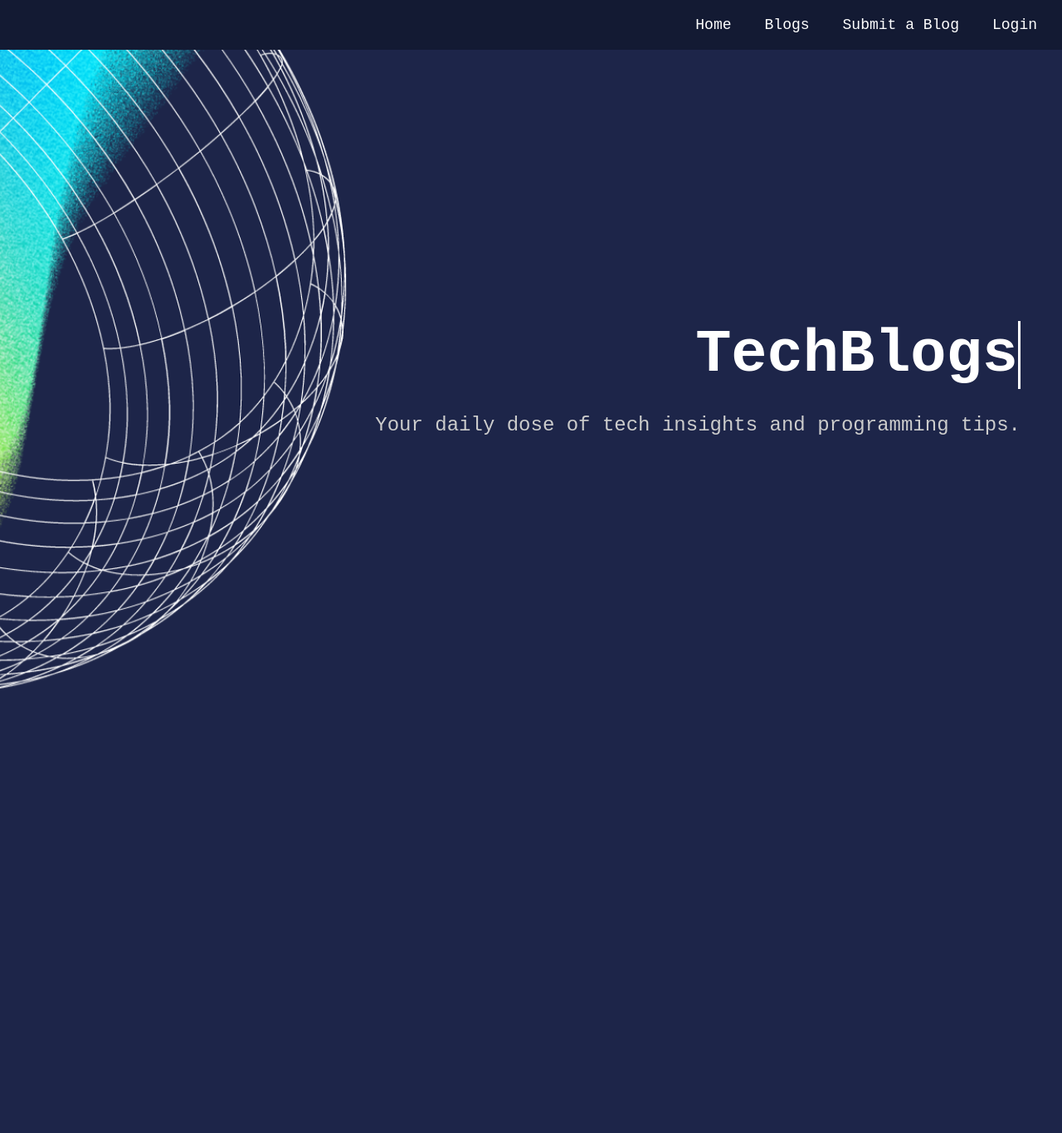
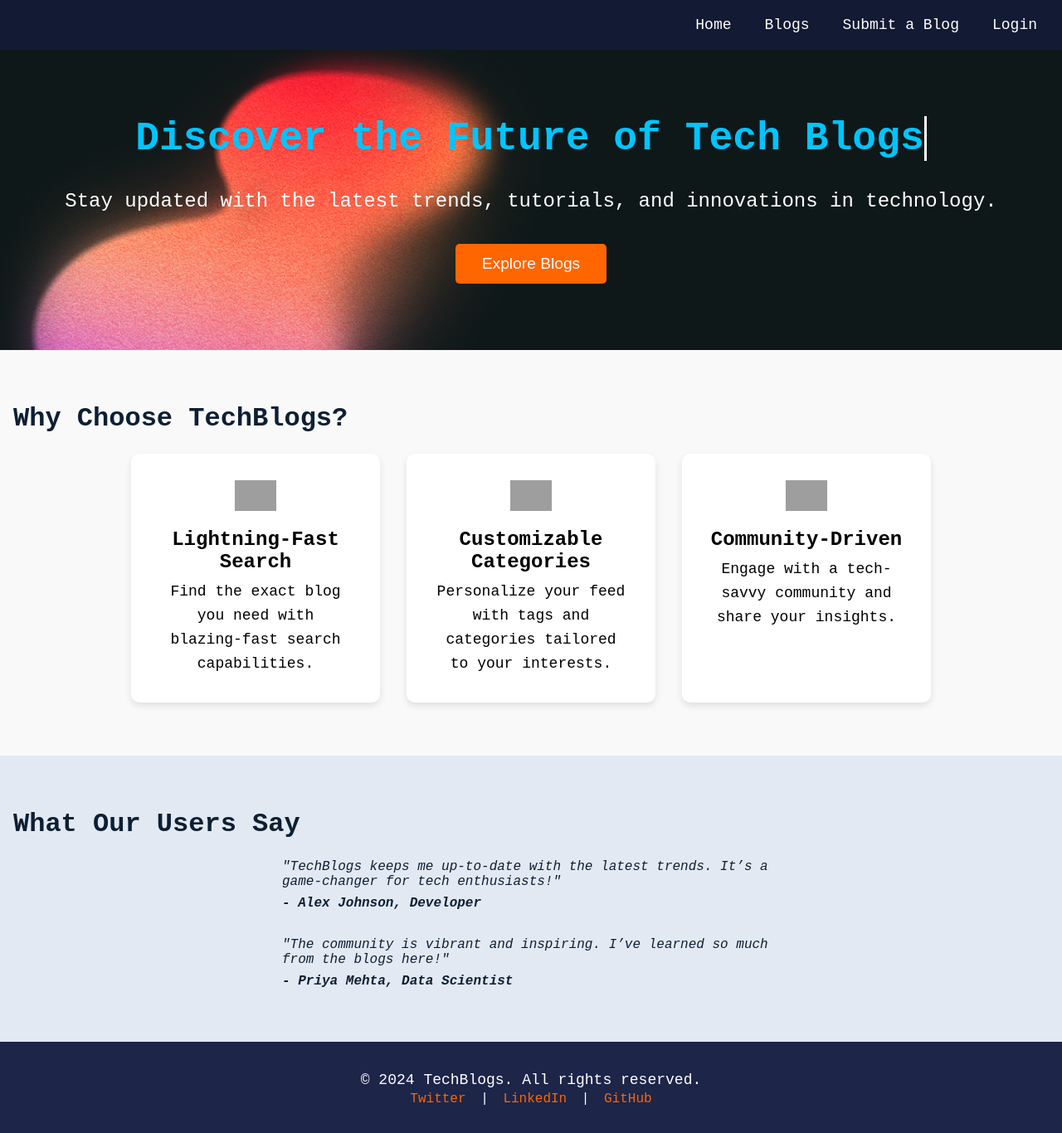
Before and after one commit to Samayeeta/tech-blog, a React (Vite) app in the folder tech-blog/: page / in a window 1280 px wide. Shown: the whole page at 83% size. Before the commit the page ends 860 px from the top, so only its background shows below. Built offline with nearby package versions, Linux system fonts and the light colour scheme; grey boxes are pictures that could not be loaded.

Commit message:
Updated layouts

```diff
--- a/tech-blog/src/index.css
+++ b/tech-blog/src/index.css
@@ -161,11 +161,11 @@ p.subhead {
 
 /* Animations on Home Page */
 .fade-in {
-  animation: fadeIn 1.5s ease-out;
+  animation: fadeIn 2.5s ease-out;
 }
 
 .slide-in {
-  animation: slideIn 1.5s ease-out 0.5s;
+  animation: slideIn 0.3s ease-out 0.3s;
   animation-fill-mode: forwards;
 }
 
--- /dev/null
+++ b/tech-blog/src/pages/Blogs.css
@@ -0,0 +1,70 @@
+.blogs-page {
+  font-family: "Montserrat", sans-serif;
+  padding: 2rem;
+  text-align: center;
+}
+
+.blogs-title {
+  font-size: 2.5rem;
+  margin-bottom: 1.5rem;
+}
+
+.blogs-controls {
+  display: flex;
+  justify-content: center;
+  gap: 1rem;
+  margin-bottom: 2rem;
+}
+
+.search-input,
+.filter-select {
+  padding: 0.8rem 1rem;
+  font-size: 1rem;
+  border: 2px solid #ccc;
+  border-radius: 8px;
+}
+
+.search-input:focus,
+.filter-select:focus {
+  outline: none;
+  border-color: #007bff;
+}
+
+.blogs-list {
+  display: grid;
+  grid-template-columns: repeat(auto-fit, minmax(300px, 1fr));
+  gap: 1.5rem;
+}
+
+.blog-container {
+  background-color: #ffffff;
+  padding: 1.5rem;
+  border-radius: 10px;
+  box-shadow: 0px 4px 6px rgba(0, 0, 0, 0.1);
+  text-align: left;
+  color: black;
+}
+
+.blog-container h2 {
+  font-size: 1.5rem;
+  margin-bottom: 1rem;
+}
+
+.blog-container p {
+  font-size: 1rem;
+  color: #555;
+}
+
+.read-more {
+  margin-top: 1rem;
+  padding: 0.5rem 1rem;
+  background-color: #007bff;
+  color: white;
+  border: none;
+  border-radius: 5px;
+  cursor: pointer;
+}
+
+.read-more:hover {
+  background-color: #0056b3;
+}
--- a/tech-blog/src/pages/Blogs.jsx
+++ b/tech-blog/src/pages/Blogs.jsx
@@ -1,53 +1,97 @@
 import React, { useState } from "react";
+import "./Blogs.css";
 
-const Blogs = () => {
-  const [search, setSearch] = useState("");
-  const [filter, setFilter] = useState("all");
+const blogs = [
+  {
+    id: 1,
+    title: "Understanding Python Basics",
+    tags: ["Python", "Beginner"],
+    content: "This blog covers the fundamental concepts of Python programming.",
+  },
+  {
+    id: 2,
+    title: "Intermediate Python Projects",
+    tags: ["Python", "Intermediate"],
+    content: "Take your Python skills to the next level with these projects.",
+  },
+  {
+    id: 3,
+    title: "Advanced Python for Data Science",
+    tags: ["Python", "Advanced"],
+    content: "Explore advanced techniques in Python for data science applications.",
+  },
+  {
+    id: 4,
+    title: "Web Development with Python",
+    tags: ["Python", "Web"],
+    content: "Learn how to use Python for web development with frameworks like Django.",
+  },
+  {
+    id: 5,
+    title: "Automating Tasks with Python",
+    tags: ["Python", "Automation"],
+    content: "Discover how to automate mundane tasks using Python scripting.",
+  },
+];
 
-  const blogs = [
-    { id: 1, title: "Understanding React Hooks", content: "Full content for React Hooks", difficulty: "Beginner" },
-    { id: 2, title: "CSS Tricks for Developers", content: "Full content for CSS Tricks", difficulty: "Intermediate" },
-    { id: 3, title: "JavaScript ES6 Features", content: "Full content for ES6 Features", difficulty: "Advanced" },
-    { id: 4, title: "Node.js Basics", content: "Full content for Node.js Basics", difficulty: "Beginner" },
-    { id: 5, title: "Understanding Databases", content: "Full content for Databases", difficulty: "Intermediate" },
-  ];
+function Blogs() {
+  const [searchTerm, setSearchTerm] = useState("");
+  const [filterTag, setFilterTag] = useState("");
+
+  const handleSearchChange = (e) => {
+    setSearchTerm(e.target.value);
+  };
+
+  const handleFilterChange = (e) => {
+    setFilterTag(e.target.value);
+  };
 
   const filteredBlogs = blogs.filter(
     (blog) =>
-      blog.title.toLowerCase().includes(search.toLowerCase()) &&
-      (filter === "all" || blog.difficulty === filter)
+      (blog.title.toLowerCase().includes(searchTerm.toLowerCase()) ||
+        blog.content.toLowerCase().includes(searchTerm.toLowerCase())) &&
+      (filterTag === "" || blog.tags.includes(filterTag))
   );
 
   return (
-    <div className="blogs-container">
-      <h1>Blogs</h1>
-      <div className="search-container">
+    <div className="blogs-page">
+      <h1 className="blogs-title">Explore Blogs</h1>
+      <div className="blogs-controls">
         <input
           type="text"
+          className="search-input"
           placeholder="Search blogs..."
-          value={search}
-          onChange={(e) => setSearch(e.target.value)}
+          value={searchTerm}
+          onChange={handleSearchChange}
         />
-        <select value={filter} onChange={(e) => setFilter(e.target.value)}>
-          <option value="all">All</option>
+        <select
+          className="filter-select"
+          value={filterTag}
+          onChange={handleFilterChange}
+        >
+          <option value="">All</option>
           <option value="Beginner">Beginner</option>
           <option value="Intermediate">Intermediate</option>
           <option value="Advanced">Advanced</option>
+          <option value="Web">Web</option>
+          <option value="Automation">Automation</option>
         </select>
       </div>
-      <div className="blog-list">
-        {filteredBlogs.map((blog) => (
-          <div className="blog-card animated" key={blog.id}>
-            <h2>{blog.title}</h2>
-            <p>{blog.content.substring(0, 100)}...</p>
-            <a href={`/blogs/${blog.id}`} className="read-more">
-              Read More
-            </a>
-          </div>
-        ))}
+      <div className="blogs-list">
+        {filteredBlogs.length > 0 ? (
+          filteredBlogs.map((blog) => (
+            <div key={blog.id} className="blog-container">
+              <h2>{blog.title}</h2>
+              <p>{blog.content}</p>
+              <button className="read-more">Read More</button>
+            </div>
+          ))
+        ) : (
+          <p>No blogs match your search or filter criteria.</p>
+        )}
       </div>
     </div>
   );
-};
+}
 
 export default Blogs;
--- a/tech-blog/src/pages/Home.jsx
+++ b/tech-blog/src/pages/Home.jsx
@@ -1,14 +1,66 @@
 import React from "react";
+import "./HomePage.css";
 
-const Home = () => {
+function HomePage() {
   return (
-    <div className="home-container">
-      <div className="home-content">
-        <h1 className="headline typewriter">TechBlogs</h1>
-        <p className="subhead slide-up">Your daily dose of tech insights and programming tips.</p>
-      </div>
+    <div className="homepage">
+      {/* Hero Section */}
+      <section className="hero">
+        <h1 className="hero-title">
+          <span className="typewriter">Discover the Future of Tech Blogs</span>
+        </h1>
+        <p className="hero-subtitle slide-in">
+          Stay updated with the latest trends, tutorials, and innovations in technology.
+        </p>
+        <button className="cta-button">Explore Blogs</button>
+      </section>
+
+      {/* Features Section */}
+      <section className="features">
+        <h2 className="section-title">Why Choose TechBlogs?</h2>
+        <div className="features-grid">
+          <div className="feature-card">
+            <img src="/assets/fast.svg" alt="Fast" />
+            <h3>Lightning-Fast Search</h3>
+            <p>Find the exact blog you need with blazing-fast search capabilities.</p>
+          </div>
+          <div className="feature-card">
+            <img src="/assets/customize.svg" alt="Customization" />
+            <h3>Customizable Categories</h3>
+            <p>Personalize your feed with tags and categories tailored to your interests.</p>
+          </div>
+          <div className="feature-card">
+            <img src="/assets/community.svg" alt="Community" />
+            <h3>Community-Driven</h3>
+            <p>Engage with a tech-savvy community and share your insights.</p>
+          </div>
+        </div>
+      </section>
+
+      {/* Testimonials Section */}
+      <section className="testimonials">
+        <h2 className="section-title">What Our Users Say</h2>
+        <div className="testimonials-grid">
+          <blockquote className="testimonial">
+            "TechBlogs keeps me up-to-date with the latest trends. It’s a game-changer for tech enthusiasts!"
+            <cite>- Alex Johnson, Developer</cite>
+          </blockquote>
+          <blockquote className="testimonial">
+            "The community is vibrant and inspiring. I’ve learned so much from the blogs here!"
+            <cite>- Priya Mehta, Data Scientist</cite>
+          </blockquote>
+        </div>
+      </section>
+
+      {/* Footer */}
+      <footer className="footer">
+        <p>&copy; 2024 TechBlogs. All rights reserved.</p>
+        <div className="social-links">
+          <a href="#">Twitter</a> | <a href="#">LinkedIn</a> | <a href="#">GitHub</a>
+        </div>
+      </footer>
     </div>
   );
-};
+}
 
-export default Home;
+export default HomePage;
--- /dev/null
+++ b/tech-blog/src/pages/HomePage.css
@@ -0,0 +1,168 @@
+/* General Styles */
+body {
+    font-family: "Montserrat", sans-serif;
+    margin: 0;
+    padding: 0;
+    box-sizing: border-box;
+    color: #1d2549;
+  }
+
+  .homepage {
+    width: 100%;
+    overflow-x: hidden;
+  }
+
+  .section-title {
+    font-size: 2rem;
+    margin-bottom: 1.5rem;
+    color: #0d1f33;
+  }
+
+  /* Hero Section */
+  .hero {
+    background-image: url("/assets/home.png");
+    background-size: cover;
+    background-position: center;
+    text-align: center;
+    color: #ffffff;
+    padding: 5rem 1rem;
+  }
+
+  .hero-title {
+    font-size: 3rem;
+    margin-bottom: 1rem;
+    animation: fadeIn 3s ease-out;
+  }
+
+  .typewriter {
+    display: inline-block;
+    border-right: 2px solid #ffffff;
+    white-space: nowrap;
+    overflow: hidden;
+    animation: typing 3.5s steps(40, end), blink 0.5s step-end infinite alternate;
+  }
+
+  @keyframes typing {
+    from {
+      width: 0;
+    }
+    to {
+      width: 100%;
+    }
+  }
+
+  @keyframes blink {
+    from {
+      border-color: transparent;
+    }
+    to {
+      border-color: white;
+    }
+  }
+
+  .hero-subtitle {
+    font-size: 1.5rem;
+    animation: slideUp 1s ease-out 0.5s forwards;
+    opacity: 0;
+  }
+
+  @keyframes slideUp {
+    from {
+      transform: translateY(50px);
+      opacity: 0;
+    }
+    to {
+      transform: translateY(0);
+      opacity: 1;
+    }
+  }
+
+  .cta-button {
+    margin-top: 2rem;
+    padding: 0.8rem 2rem;
+    font-size: 1.2rem;
+    background-color: #ff6600;
+    color: #ffffff;
+    border: none;
+    border-radius: 5px;
+    cursor: pointer;
+  }
+
+  .cta-button:hover {
+    background-color: #cc5200;
+  }
+
+  /* Features Section */
+  .features {
+    padding: 4rem 1rem;
+    background-color: #f9f9f9;
+    color: black;
+  }
+
+  .features-grid {
+    display: flex;
+    gap: 2rem;
+    justify-content: center;
+    flex-wrap: wrap;
+  }
+
+  .feature-card {
+    background-color: #ffffff;
+    padding: 2rem;
+    border-radius: 10px;
+    box-shadow: 0 4px 8px rgba(0, 0, 0, 0.1);
+    text-align: center;
+    max-width: 300px;
+  }
+
+  .feature-card img {
+    width: 50px;
+    margin-bottom: 1rem;
+  }
+
+  .feature-card h3 {
+    font-size: 1.5rem;
+    margin-bottom: 0.5rem;
+  }
+
+  /* Testimonials Section */
+  .testimonials {
+    padding: 4rem 1rem;
+    background-color: #e3e9f2;
+  }
+
+  .testimonials-grid {
+    display: flex;
+    flex-direction: column;
+    gap: 2rem;
+    align-items: center;
+  }
+
+  .testimonial {
+    max-width: 600px;
+    font-style: italic;
+    color: #0d1f33;
+  }
+
+  .testimonial cite {
+    display: block;
+    margin-top: 0.5rem;
+    font-weight: bold;
+  }
+
+  /* Footer */
+  .footer {
+    background-color: #1d2549;
+    color: #ffffff;
+    text-align: center;
+    padding: 2rem 1rem;
+  }
+
+  .footer .social-links a {
+    color: #ff6600;
+    margin: 0 0.5rem;
+  }
+
+  .footer .social-links a:hover {
+    color: #cc5200;
+  }
```
Also changed, not shown: tech-blog/public/assets/home.png.
